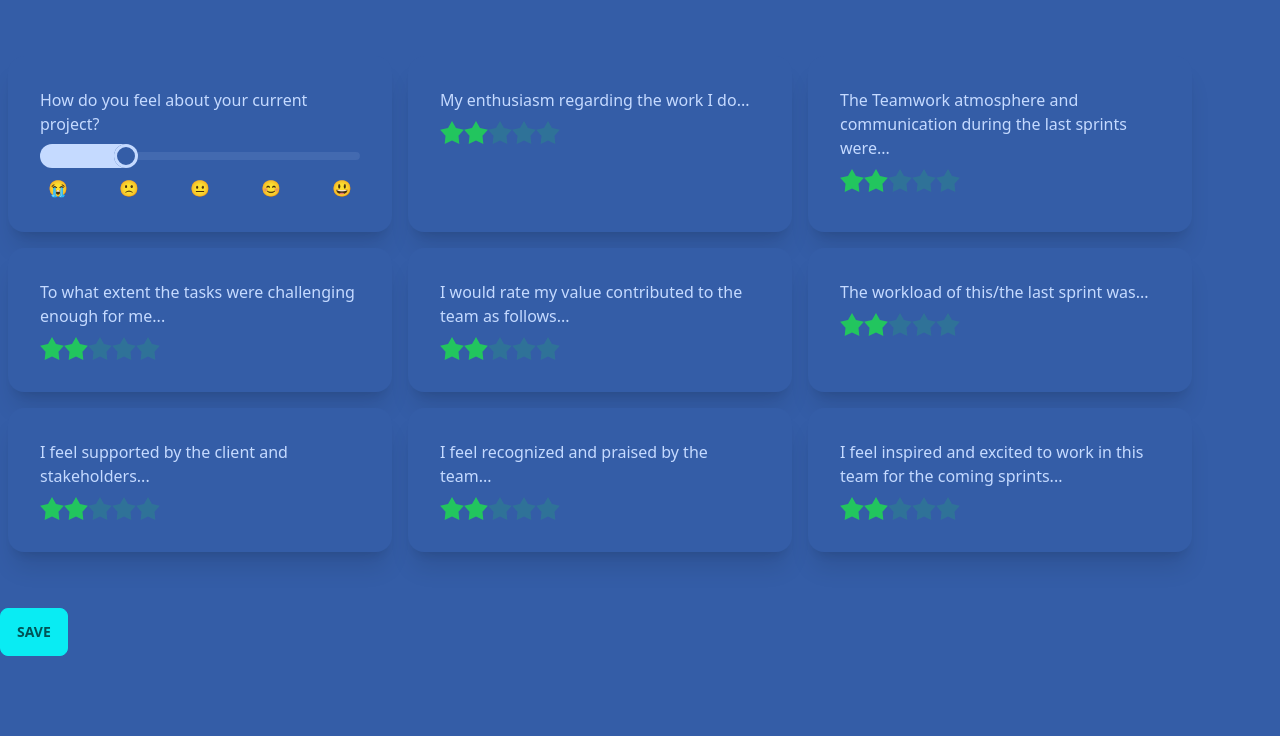
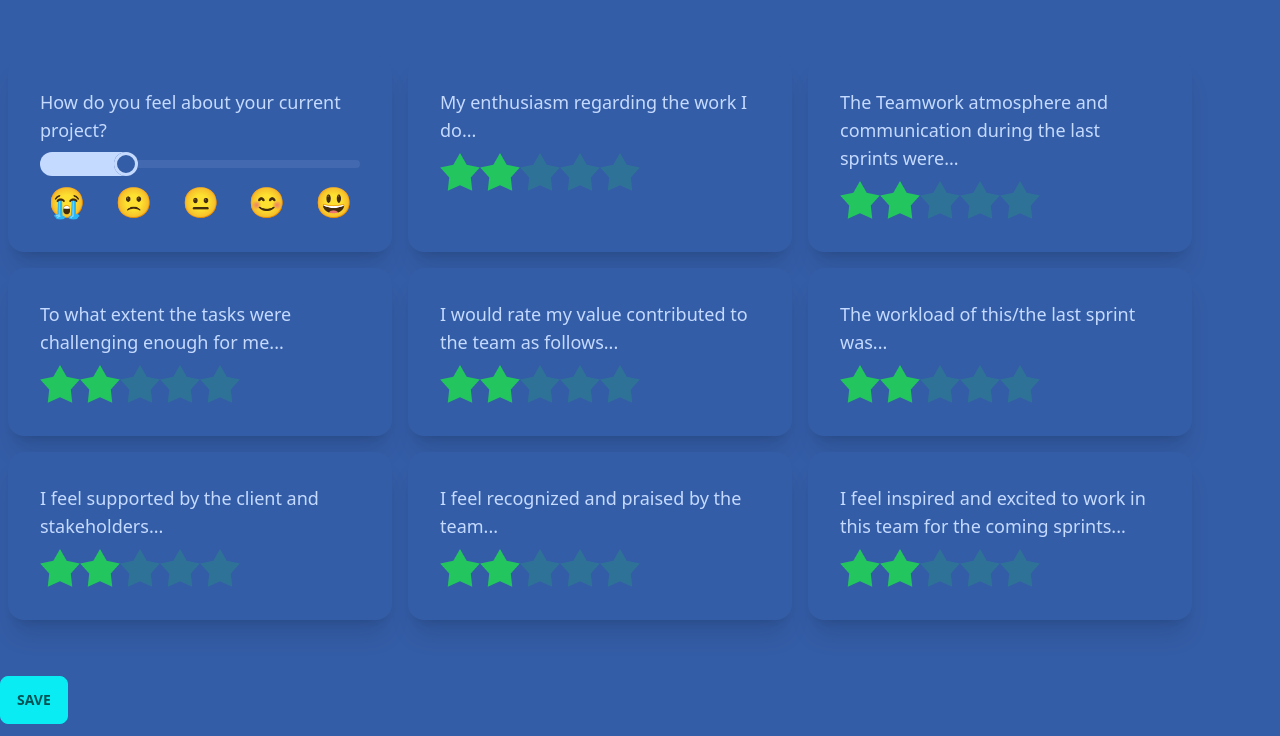
Before and after one commit to ivanderk/vein, a Flask app: page / in a window 1280 px wide. Shown: the part 64-800 px from the top of the page. Run offline with Flask 2, Linux system fonts and the light colour scheme; some libraries are stand-ins or nearby versions.

Commit message:
Inflated font and component size

```diff
--- a/vein/__init__.py
+++ b/vein/__init__.py
@@ -34,12 +34,12 @@ def create_app(test_config=None):
         "I feel inspired and excited to work in this team for the coming sprints..."
     ]
 
-    @app.route("/")
+    @app.get("/")
     def home():
         return render_template('index.html', questions=questions)
 
     # a simple page that says hello
-    @app.route('/hello')
+    @app.get('/hello')
     def hello():
         return 'Hello, World!'
 
--- a/vein/templates/index.html
+++ b/vein/templates/index.html
@@ -19,9 +19,9 @@
     <div class="card w-96 bg-base-100 shadow-xl m-2">
         <div class="card-body">
 
-            <span>How do you feel about your current project?</span>
+            <span class="text-lg">How do you feel about your current project?</span>
             <input name="rating-base" type="range" min="0" max="100" value="25" class="range" step="25"/>
-            <div class="w-full flex justify-between px-2">
+            <div class="w-full flex justify-between px-2 text-3xl">
                 <span>😭</span>
                 <span>🙁</span>
                 <span>😐</span>
@@ -34,8 +34,8 @@
     {% for questions in questions %}
     <div class="card w-96 bg-base-100 shadow-xl m-2">
         <div class="card-body">
-            <span>{{questions}}</span>
-            <div class="rating">
+            <span class="text-lg">{{questions}}</span>
+            <div class="rating rating-lg">
                 <input type="radio" name="rating-{{loop.index0}}" class="mask mask-star-2 bg-green-500"/>
                 <input type="radio" name="rating-{{loop.index0}}" class="mask mask-star-2 bg-green-500" checked/>
                 <input type="radio" name="rating-{{loop.index0}}" class="mask mask-star-2 bg-green-500"/>
```
